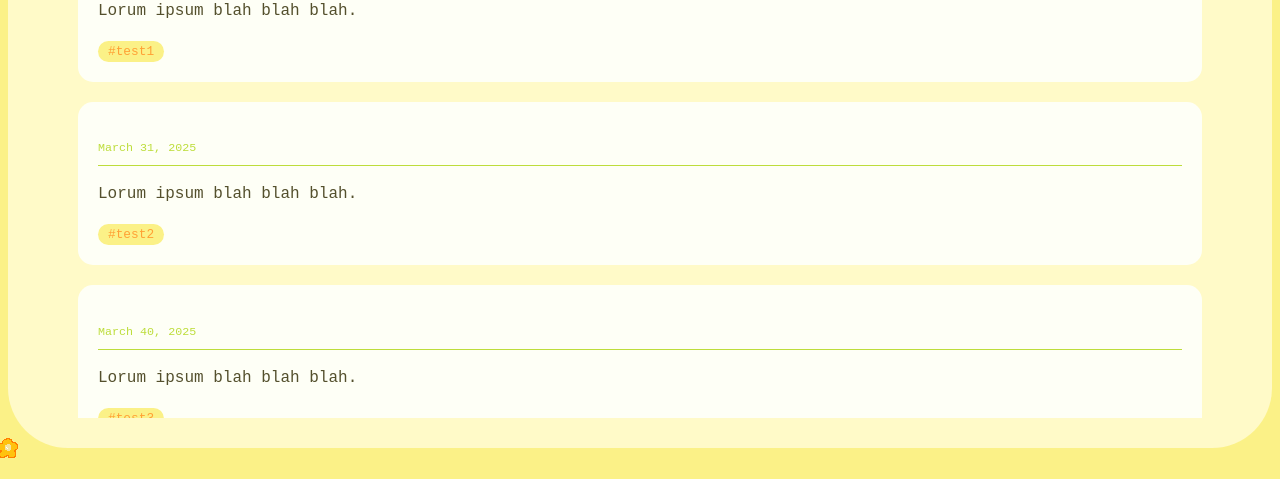
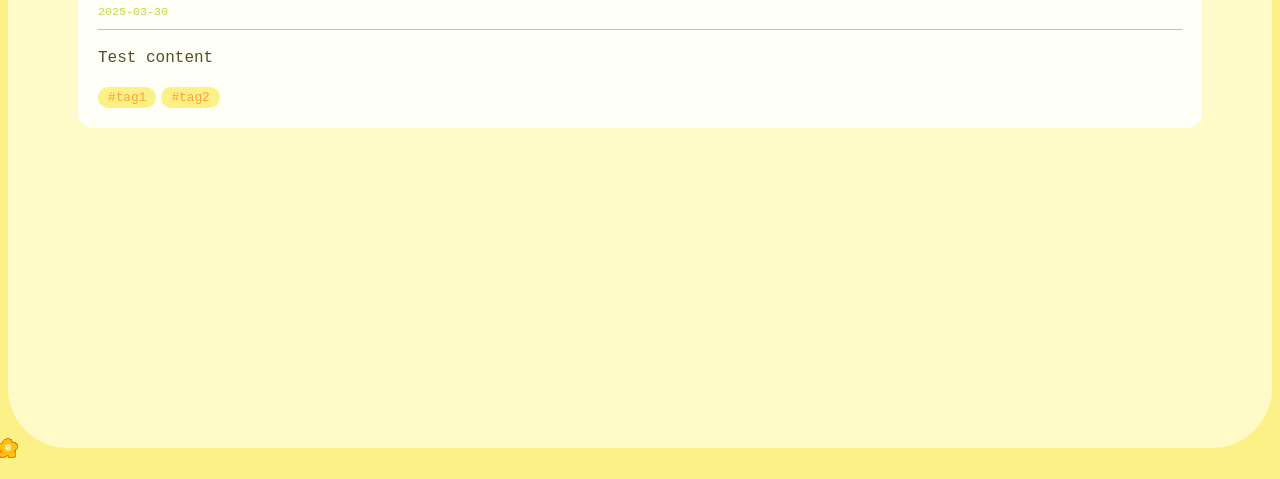
Before and after one commit to riforce/riforce.github.io, a plain HTML site: page index.html in a window 1280 px wide. Shown: the part 321-800 px from the top of the page. Drawn offline with nearby package versions, Linux system fonts and the light colour scheme.

Commit message:
can dynamically render markdown posts

```diff
--- a/app.js
+++ b/app.js
@@ -1,4 +1,138 @@
 console.log("script is loading!");
+
+// configuration for posts
+const postsConfig = {
+    postsDirectory: 'posts/',
+    fileExtension: '.md'
+};
+
+// class to handle blog posts
+class BlogSystem {
+    constructor() {
+        this.posts = [];
+    }
+
+    // fetch and parse all posts
+    async loadPosts() {
+        try {
+            // fetch the list of post files
+            const response = await fetch(`${postsConfig.postsDirectory}index.json`);
+            if(!response.ok) {
+                console.error(`Failed to load index.json: ${response.status} ${response.statusText}`);
+                return [];
+            }
+
+            const postFiles = await response.json();
+
+            // load each post file
+            const postPromises = postFiles.map(async filename => {
+                try {
+                    return await this.loadPostFromFile(filename);
+                } catch (error) {
+                    console.error(`Error loading post ${filename}:`, error);
+                    return null;
+                }
+            });
+
+            const results = await Promise.all(postPromises);
+            this.posts = results.filter(post => post !== null);
+
+            // sort post by date (newest first)
+            this.posts.sort((a, b) => new Date(b.date) - new Date(a.date));
+            console.log(`Successfully loaded ${this.posts.length} posts`);
+            return this.posts;
+
+        } catch (error) {
+            console.error('Failed to load posts:', error);
+            return [];
+        }
+    }
+
+    // load and parse a single post file
+    async loadPostFromFile(filename) {
+        try {
+            const response = await fetch(`${postsConfig.postsDirectory}${filename}`);
+            if (!response.ok) {
+                console.error(`Failed to fetch ${filename}: ${response.status} ${response.statusText}`);
+                return null;
+            }
+
+            const markdownText = await response.text();
+            console.log(`Successfully loaded ${filename}, length: ${markdownText.length} characters`);
+
+            //for debugging output the first 100 chars
+            console.log(`First 100 chars: ${markdownText.substring(0, 100).replace(/\n/g, "\\n")}`);
+
+            // parse the markdown file
+            return this.parseMarkdownPost(markdownText, filename);
+
+        } catch (error) {
+            console.error(`failed to load post ${filename}:`, error);
+            return null;
+        }
+    }
+
+    // parse a markdown file into a post object
+    parseMarkdownPost(markdownText, filename) {
+        // extract front matter and context
+        const frontMatterRegex = /^\s*---\s*[\r\n]+([\s\S]*?)[\r\n]+\s*---\s*[\r\n]+([\s\S]*)$/;
+        const frontMatterMatch = markdownText.match(frontMatterRegex);
+
+        if (!frontMatterMatch) {
+            console.error(`Invalid markdown format in ${filename}`);
+            // Create a simple post with basic info for debugging
+            return {
+              id: filename.replace(postsConfig.fileExtension, ''),
+              title: filename,
+              date: new Date().toISOString().split('T')[0],
+              tags: ['debug'],
+              content: marked.parse(markdownText) // Parse the entire file as content
+            };
+          }
+
+        const [, frontMatterText, contentText] = frontMatterMatch;
+
+        //parse front matter
+        const frontMatter = {};
+        frontMatterText.split(/[\r\n]+/).forEach(line => {
+            // skip empty lines
+            if (!line.trim()) return;
+
+            const colonIndex = line.indexOf(':');
+            if (colonIndex === -1) return;
+
+            const key = line.substring(0, colonIndex).trim();
+            const value = line.substring(colonIndex + 1).trim();
+
+            // handle tags specially
+            if (key === 'tags') {
+                // parse tags in format: tags: [tag1, tag2]
+                const tagsMatch = value.match(/\[(.*)\]/);
+                if (tagsMatch) {
+                    frontMatter.tags = tagsMatch[1].split(',').map(tag => tag.trim());
+                } else {
+                    frontMatter.tags = [value];
+                }
+            } else {
+                frontMatter[key] = value;
+            }
+        });
+
+        // Generate ID from filename
+        const id = filename.replace(postsConfig.fileExtension, '');
+
+        // parse content using marked.js
+        const content = marked.parse(contentText);
+
+        return {
+            id,
+            title: frontMatter.title || 'Untitled',
+            date: frontMatter.date || new Date().toISOString().split('T')[0],
+            tags: frontMatter.tags || [],
+            content
+        };
+    }
+}
 
 
 // temporary post data
@@ -23,14 +157,14 @@ const protoPosts = [
     }
 ];
 
-// Function to load and display blog posts
-function loadBlogPosts () {
+// Main function to load and display blog posts
+async function loadBlogPosts() {
     const postZone = document.querySelector('.post-zone');
 
     if (!postZone) {
-        console.error("Post zone element not found!");
-        return;
-    };
+      console.error("Post zone element not found!");
+      return;
+    }
 
     console.log("loading posts...");
 
@@ -42,12 +176,54 @@ function loadBlogPosts () {
     postContainer.className = 'post-container';
     postZone.appendChild(postContainer);
 
-    // Add each post to the container
-    protoPosts.forEach(post => {
+    // Initialize blog system and load posts
+    const blog = new BlogSystem();
+    const posts = await blog.loadPosts();
+
+    // Display posts or fallback to protoPosts if none found
+    if (posts.length > 0) {
+      posts.forEach(post => {
+        if (post) {
+          const postElement = createPostElement(post);
+          postContainer.appendChild(postElement);
+        }
+      });
+    } else {
+      console.warn("No markdown posts found, falling back to prototype posts");
+      protoPosts.forEach(post => {
         const postElement = createPostElement(post);
         postContainer.appendChild(postElement);
-    });
-};
+      });
+    }
+  }
+
+
+// ORIGINAL
+// // Function to load and display blog posts
+// function loadBlogPosts () {
+//     const postZone = document.querySelector('.post-zone');
+
+//     if (!postZone) {
+//         console.error("Post zone element not found!");
+//         return;
+//     };
+
+//     console.log("loading posts...");
+
+//     // clear any existing content
+//     postZone.innerHTML = "";
+
+//     // create a container for posts that can scroll
+//     const postContainer = document.createElement('div');
+//     postContainer.className = 'post-container';
+//     postZone.appendChild(postContainer);
+
+//     // Add each post to the container
+//     protoPosts.forEach(post => {
+//         const postElement = createPostElement(post);
+//         postContainer.appendChild(postElement);
+//     });
+// }
 
 // Function to create a post element
 function createPostElement(post) {
--- a/index.html
+++ b/index.html
@@ -2,8 +2,9 @@
 <html>
 
 <head>
-<link rel="stylesheet" href="app.css"/>
-</head>
+    <link rel="stylesheet" href="app.css"/>
+    <script src="https://cdn.jsdelivr.net/npm/marked/marked.min.js"></script>
+  </head>
 
 <body>
 
--- /dev/null
+++ b/posts/index.json
@@ -0,0 +1,3 @@
+[
+    "test_post.md"
+]
--- /dev/null
+++ b/posts/test_post.md
@@ -0,0 +1,7 @@
+---
+title: Testing 123
+date: 2025-03-30
+tags: [tag1, tag2]
+---
+
+Test content
```
Also changed, not shown: images/testcat.jpg (added).
